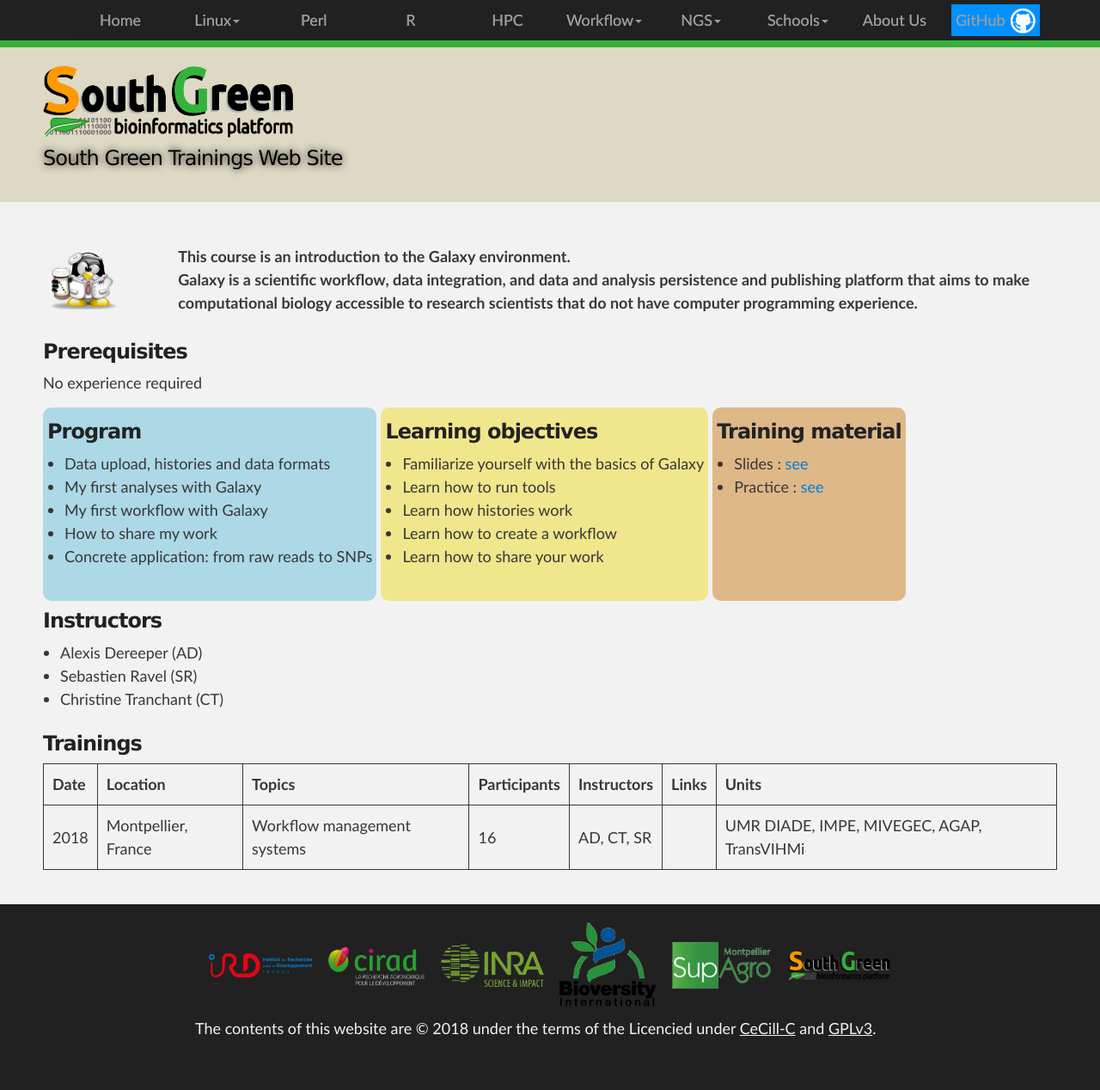
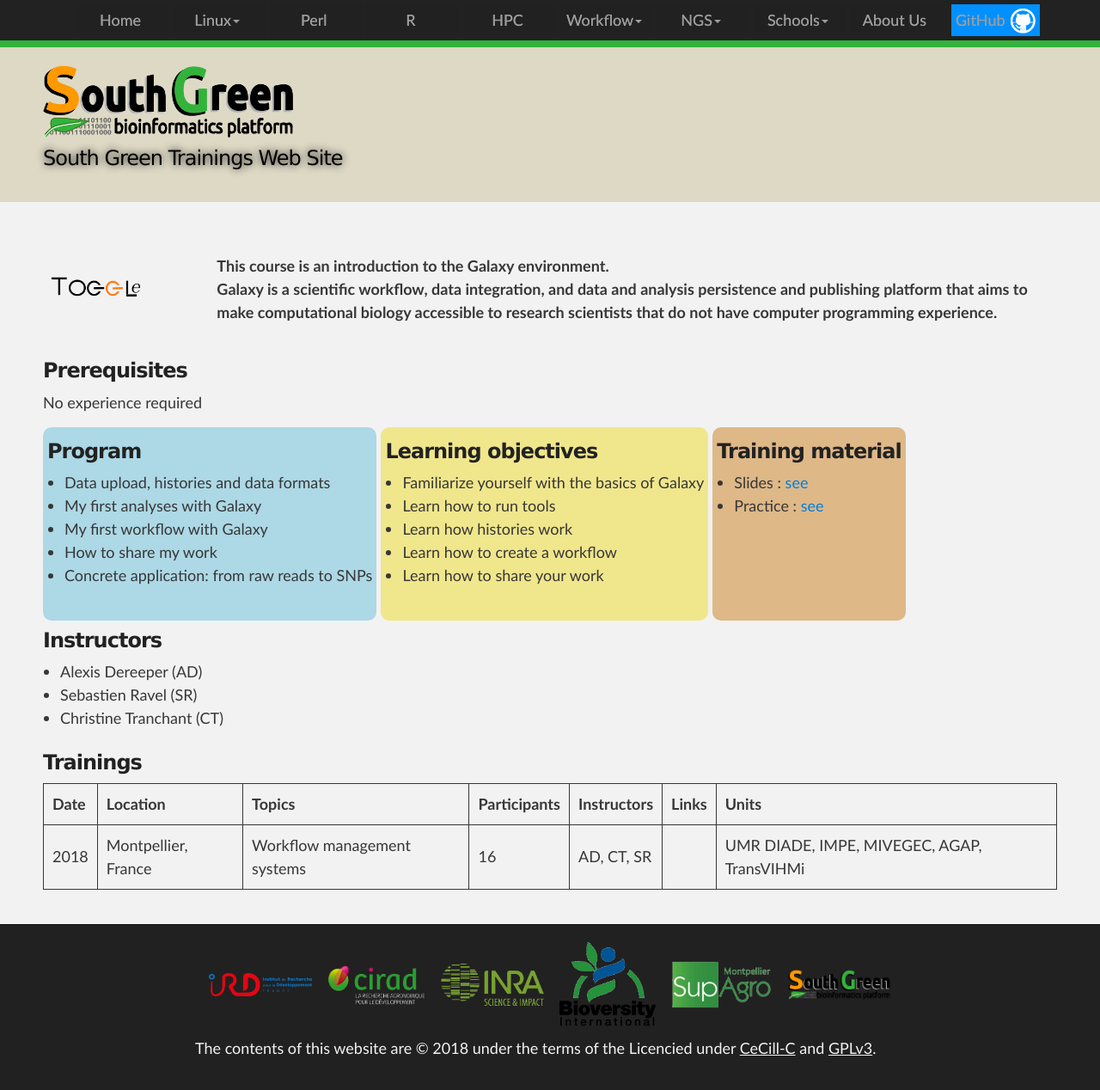
Before and after one commit to SouthGreenPlatform/trainings, a Jekyll site: the page built from _pages/galaxy.md, in a window 1280 px wide. Shown: the whole page at 86% size. Built offline with Jekyll 4.4.1, drawn with Linux system fonts in a browser that asks for light colours; nearby versions of some CDN libraries; before the commit the page ends 1245 px from its top, so only the background shows below that.

Commit message:
Update galaxy.md

```diff
--- a/_pages/galaxy.md
+++ b/_pages/galaxy.md
@@ -7,7 +7,7 @@
 ---
 <table class="table-contact">
 <tr>
-<td><img width="60%" src="{{ site.url }}/images/trainings-linux.png" alt="" />
+<td><img width="60%" src="{{ site.url }}/images/toggleLogo2.png" alt="" />
 </td>
 <td>
 This course is an introduction to the Galaxy environment. <br/>
```
